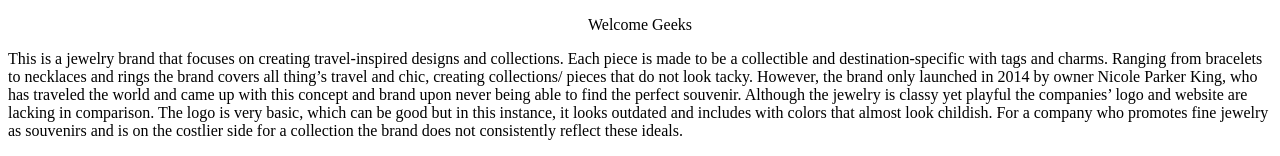
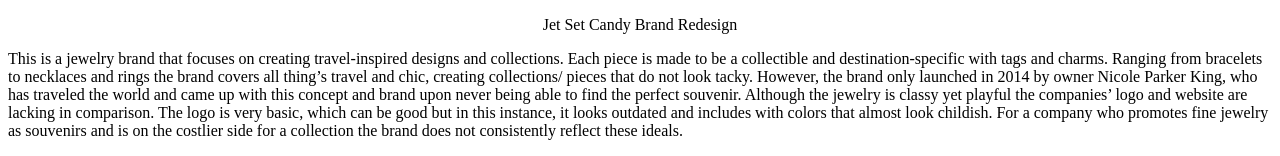
Before and after one commit to dunlevog/dunlevog.github.io, a plain HTML site: page proposal.html in a window 1280 px wide. Shown: the top 156 px of the page. Drawn offline with Linux system fonts and the light colour scheme.

Commit message:
Update proposal.html

```diff
--- a/proposal.html
+++ b/proposal.html
@@ -4,7 +4,7 @@
     <title>Jet Set Candy Brand Redesign</title>
 </head>
 <body>
-    <p align="center">Welcome Geeks</p>
+    <p align="center">Jet Set Candy Brand Redesign</p>
     <p>
     This is a jewelry brand that focuses on creating travel-inspired designs and collections. Each piece is made to be a collectible and destination-specific with tags and charms. Ranging from bracelets to necklaces and rings the brand covers all thing’s travel and chic, creating collections/ pieces that do not look tacky.
     However, the brand only launched in 2014 by owner Nicole Parker King, who has traveled the world and came up with this concept and brand upon never being able to find the perfect souvenir.
```
